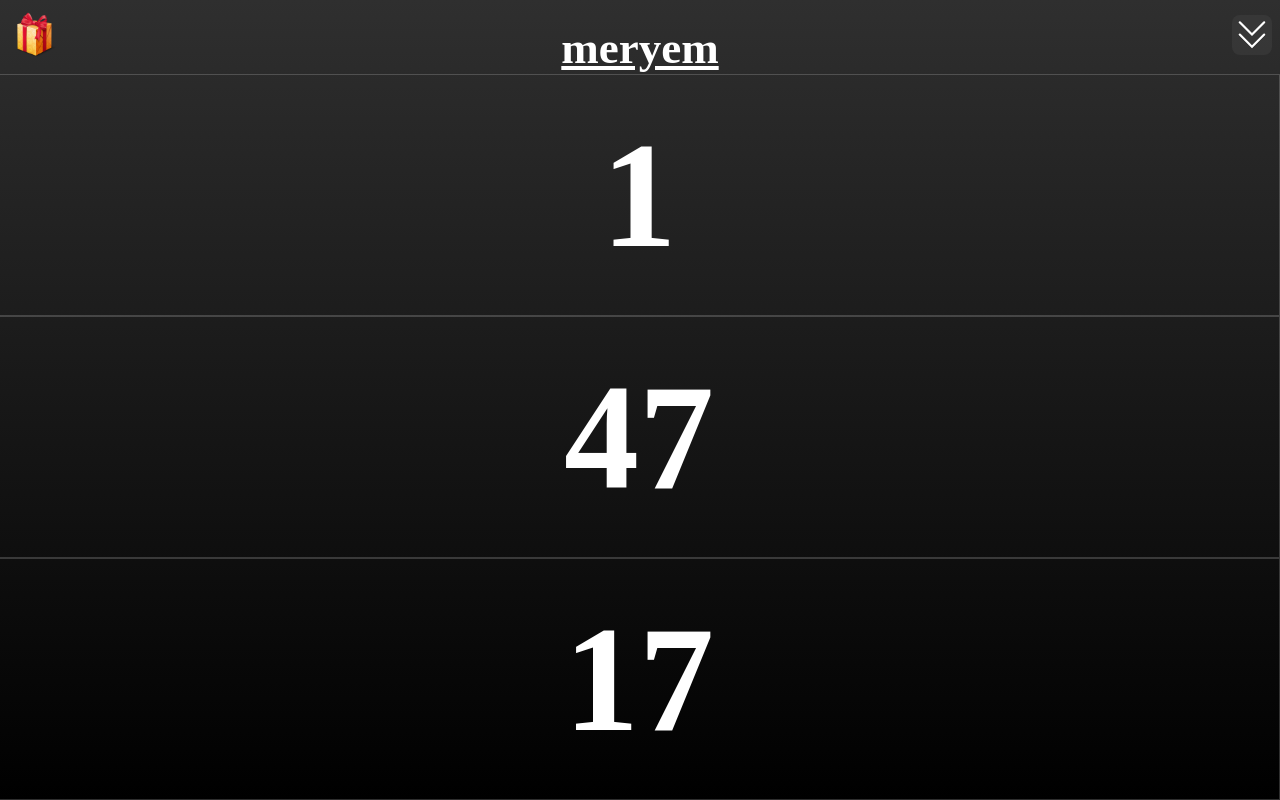
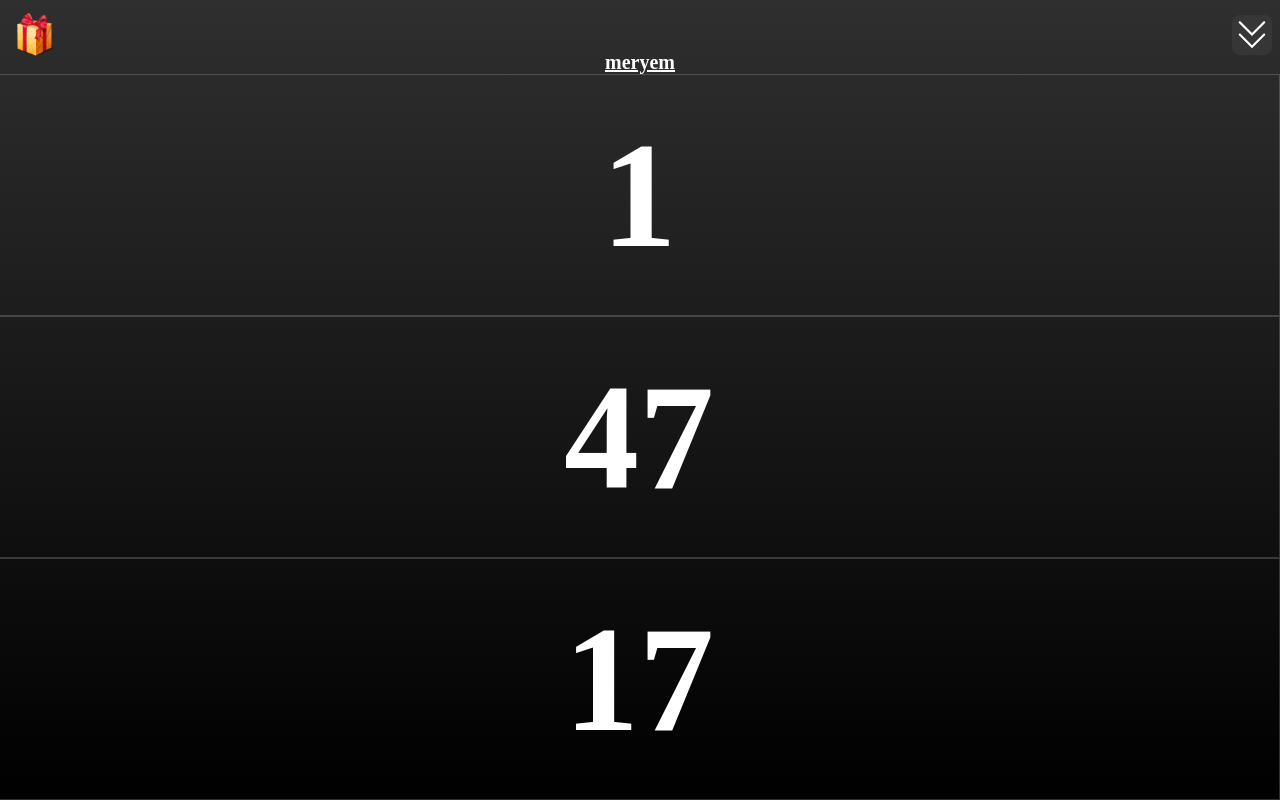
Before and after one commit to soufiane-svr/meryem, a website: page views/index.html in a window 1280 px wide. Drawn offline with nearby package versions, Linux system fonts and the light colour scheme.

Commit message:
Update index.html

```diff
--- a/views/index.html
+++ b/views/index.html
@@ -182,7 +182,7 @@
 
 </style>
 <body>
-    <h1 id="meryem" style="font-size: 45px; text-align: center;width: 100%;text-decoration: underline;">meryem</h1>
+    <h1 id="meryem" style="font-size: 20px; text-align: center;width: 100%;text-decoration: underline;">meryem</h1>
     <div class="div3" ><h1 id="h1">00</h1></div>
     <div class="div2"><h1 id="h2">00</h1></div>
     <div class="div1" id="div3"><h1 id="h3">00</h1></div>
```
